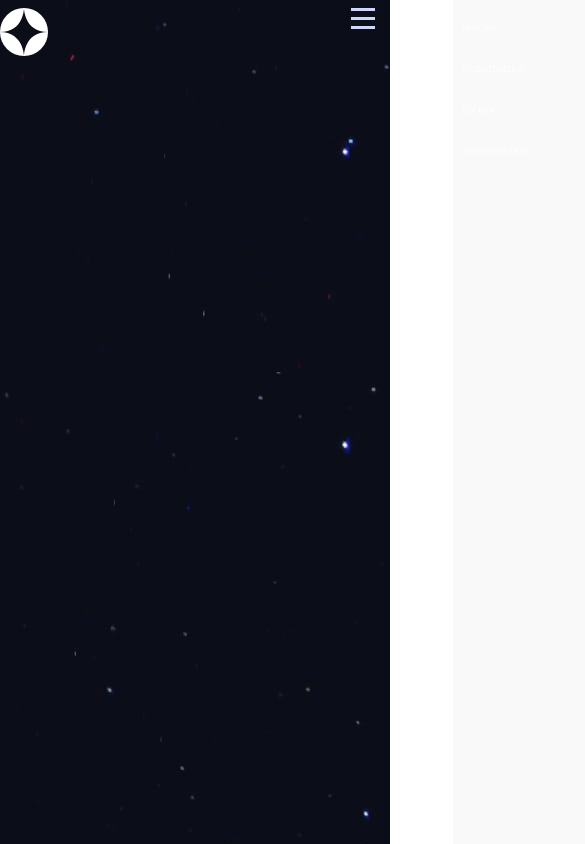
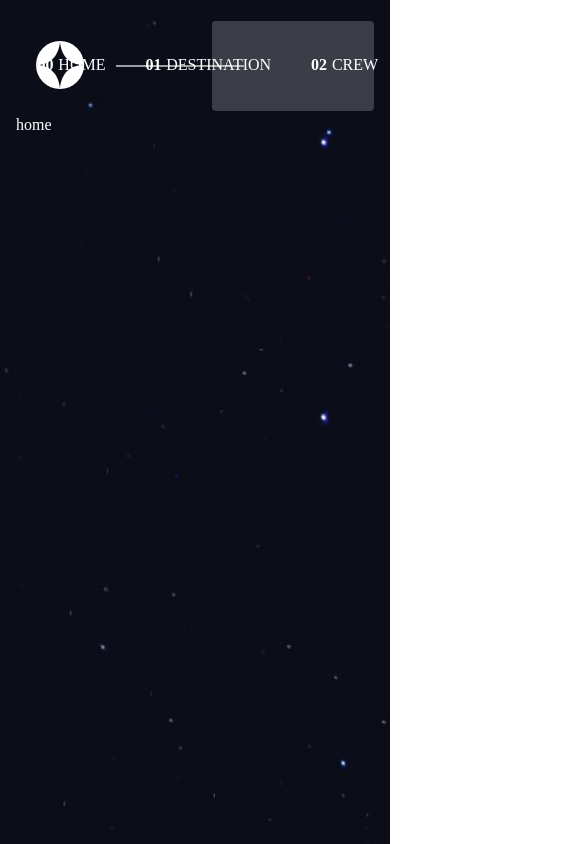
Before and after one commit to Petrone22/Space-exploration-guide, a React (Create React App) app: page / in a window 390 px wide. Shown: the top 844 px of the page, 585 px wide, since content can reach past the window. Built offline with nearby package versions, Linux system fonts and the light colour scheme; a web font is replaced by a local one.

Commit message:
improved code sustainability for future use

```diff
--- a/src/App.css
+++ b/src/App.css
@@ -3,103 +3,64 @@
   --clr-secondary: #d0d6f9;
   --clr-accent: #ffffff;
 }
+* {
+  box-sizing: border-box;
+  margin: 0;
+  padding: 0;
+}
 body {
   font-family: "Bellefair", serif;
-  margin-left: 50px;
-  margin-right: 50px;
-  margin-top: 0;
-  margin-bottom: 0;
-  box-sizing: border-box;
-  background-color: white;
 }
-.app {
+
+.space {
+  height: 100vh;
+  padding: 1rem;
   background-image: url(./assets/home/background-home-desktop.jpg);
   background-repeat: no-repeat;
-  height: 100vh;
-  width: 100%;
+  background-size: cover;
+  color: var(--clr-accent);
 }
 .nav-bar {
-  width: auto;
   display: flex;
-  color: white;
+  margin-left: 20px;
   height: 100px;
   align-items: center;
   justify-content: space-between;
-  padding: 5px 1rem 5px 4px;
 }
-.nav-bar > .nav-menu {
-  background-color: rgba(225, 225, 225, 0.2);
-  backdrop-filter: blur(10px);
-  height: auto;
-  width: 48%;
-}
-.nav-bar ul {
-  display: flex;
-  gap: 2rem;
-  list-style-type: none;
-  padding: 10px;
-  font-size: 14px;
-  justify-content: center;
+.nav-img {
+  width: 48px;
+  height: 50px;
 }
 tr {
   border: 1px solid var(--clr-accent);
-  opacity: 20%;
-  width: 35%;
-  position: absolute;
-  left: 300px;
+  width: 500px;
+  opacity: 60%;
   z-index: 10;
+  transform: translate(25%);
 }
-.hamburger {
-  display: none;
+.nav-menu {
+  width: 48%;
+  background-color: rgba(255, 255, 255, 0.2);
+  backdrop-filter: blur(8px);
+  border-radius: 4px;
+  height: 90%;
+}
+.nav-list {
+  list-style: none;
+  height: 100%;
+  display: flex;
+  gap: 2.5rem;
+  justify-content: center;
+  align-items: center;
+}
+.nav-list > li {
+  display: flex;
+  gap: 0.3rem;
   cursor: pointer;
+  /* border-bottom: 3px solid white; */
+  height: 90%;
+  padding-top: 30px;
 }
-
-li {
-  cursor: pointer;
+.nav-list > li > .li-num {
+  font-weight: bolder;
 }
-@media all and (max-width: 1360px) {
-  tr {
-    width: 25%;
-  }
-}
-@media all and (max-width: 1100px) {
-  tr {
-    display: none;
-  }
-}
-@media all and (max-width: 800px) {
-  .nav-bar {
-    margin: 0;
-    padding: 0;
-    height: auto;
-  }
-
-  li {
-    font-size: 8px;
-  }
-}
-@media all and (max-width: 540px) {
-  body {
-    margin: 0;
-    padding: 0;
-  }
-  .hamburger {
-    display: block;
-    z-index: 10;
-  }
-  .nav-bar {
-    padding-top: 8px;
-    padding-right: 15px;
-    align-items: start;
-  }
-  .nav-menu {
-    position: absolute;
-    right: -250px;
-    bottom: 0;
-    top: 0;
-    height: auto;
-  }
-  ul {
-    flex-direction: column;
-  }
-}
--- a/src/App.js
+++ b/src/App.js
@@ -1,10 +1,11 @@
 import "./App.css";
-import Navbar from "./components/Navbar";
+
+import Space from "./components/Space";
 
 function App() {
   return (
     <div className="app">
-      <Navbar />
+      <Space />
     </div>
   );
 }
--- a/src/components/Navbar.jsx
+++ b/src/components/Navbar.jsx
@@ -1,27 +1,28 @@
 import React from "react";
-import svg from "../assets/icon.svg";
-import hamburger from "../assets/hamburgerMenu.svg";
-import { useState } from "react";
+import navImg from "../assets/icon.svg";
 
 const Navbar = () => {
-  const [nav, openNav] = useState(true);
-  console.log(nav);
   return (
     <div className="nav-bar">
-      <div className="nav-icon">
-        <img src={svg} alt="logo" />
+      <div className="nav-img">
+        <img src={navImg} alt="Logo" />
       </div>
       <tr></tr>
       <div className="nav-menu">
-        <ul>
-          <li>00 HOME</li>
-          <li>01 DESTINATION</li>
-          <li>02 CREW</li>
-          <li>03 TECHNOLOGY</li>
+        <ul className="nav-list">
+          <li>
+            <div className="li-num">00</div> HOME
+          </li>
+          <li>
+            <div className="li-num">01</div> DESTINATION
+          </li>
+          <li>
+            <div className="li-num">02</div> CREW
+          </li>
+          <li>
+            <div className="li-num">03</div> TECHNOLOGY
+          </li>
         </ul>
-      </div>
-      <div className="hamburger" onClick={() => openNav((prevNav) => !prevNav)}>
-        <img src={hamburger} alt="Menu" />
       </div>
     </div>
   );
--- /dev/null
+++ b/src/components/Space.jsx
@@ -0,0 +1,35 @@
+import React from "react";
+import Navbar from "./Navbar";
+import Home from "./home";
+import Crew from "./crew";
+import Destination from "./destination";
+import Technology from "./technology";
+import { useState } from "react";
+import data from "./data.json";
+const Space = () => {
+  const [page, setPage] = useState(0);
+
+  function navDisplay() {
+    return <Navbar />;
+  }
+
+  function pageDisplay() {
+    if (page === 0) {
+      return <Home />;
+    } else if (page === 1) {
+      return <Destination />;
+    } else if (page === 2) {
+      return <Crew />;
+    } else {
+      return <Technology />;
+    }
+  }
+  return (
+    <div className="space">
+      <div className="nav-capsule">{navDisplay()}</div>
+      <div className="main-content">{pageDisplay()}</div>
+    </div>
+  );
+};
+
+export default Space;
--- /dev/null
+++ b/src/components/data.json
@@ -0,0 +1,117 @@
+{
+  "destinations": [
+    {
+      "name": "Moon",
+      "images": {
+        "png": "./assets/destination/image-moon.png",
+        "webp": "./assets/destination/image-moon.webp"
+      },
+      "description": "See our planet as you’ve never seen it before. A perfect relaxing trip away to help regain perspective and come back refreshed. While you’re there, take in some history by visiting the Luna 2 and Apollo 11 landing sites.",
+      "distance": "384,400 km",
+      "travel": "3 days"
+    },
+    {
+      "name": "Mars",
+      "images": {
+        "png": "./assets/destination/image-mars.png",
+        "webp": "./assets/destination/image-mars.webp"
+      },
+      "description": "Don’t forget to pack your hiking boots. You’ll need them to tackle Olympus Mons, the tallest planetary mountain in our solar system. It’s two and a half times the size of Everest!",
+      "distance": "225 mil. km",
+      "travel": "9 months"
+    },
+    {
+      "name": "Europa",
+      "images": {
+        "png": "./assets/destination/image-europa.png",
+        "webp": "./assets/destination/image-europa.webp"
+      },
+      "description": "The smallest of the four Galilean moons orbiting Jupiter, Europa is a winter lover’s dream. With an icy surface, it’s perfect for a bit of ice skating, curling, hockey, or simple relaxation in your snug wintery cabin.",
+      "distance": "628 mil. km",
+      "travel": "3 years"
+    },
+    {
+      "name": "Titan",
+      "images": {
+        "png": "./assets/destination/image-titan.png",
+        "webp": "./assets/destination/image-titan.webp"
+      },
+      "description": "The only moon known to have a dense atmosphere other than Earth, Titan is a home away from home (just a few hundred degrees colder!). As a bonus, you get striking views of the Rings of Saturn.",
+      "distance": "1.6 bil. km",
+      "travel": "7 years"
+    }
+  ],
+  "crew": [
+    {
+      "name": "Douglas Hurley",
+      "images": {
+        "png": "./assets/crew/image-douglas-hurley.png",
+        "webp": "./assets/crew/image-douglas-hurley.webp"
+      },
+      "role": "Commander",
+      "bio": "Douglas Gerald Hurley is an American engineer, former Marine Corps pilot and former NASA astronaut. He launched into space for the third time as commander of Crew Dragon Demo-2."
+    },
+    {
+      "name": "Mark Shuttleworth",
+      "images": {
+        "png": "./assets/crew/image-mark-shuttleworth.png",
+        "webp": "./assets/crew/image-mark-shuttleworth.webp"
+      },
+      "role": "Mission Specialist",
+      "bio": "Mark Richard Shuttleworth is the founder and CEO of Canonical, the company behind the Linux-based Ubuntu operating system. Shuttleworth became the first South African to travel to space as a space tourist."
+    },
+    {
+      "name": "Victor Glover",
+      "images": {
+        "png": "./assets/crew/image-victor-glover.png",
+        "webp": "./assets/crew/image-victor-glover.webp"
+      },
+      "role": "Pilot",
+      "bio": "Pilot on the first operational flight of the SpaceX Crew Dragon to the International Space Station. Glover is a commander in the U.S. Navy where he pilots an F/A-18.He was a crew member of Expedition 64, and served as a station systems flight engineer."
+    },
+    {
+      "name": "Anousheh Ansari",
+      "images": {
+        "png": "./assets/crew/image-anousheh-ansari.png",
+        "webp": "./assets/crew/image-anousheh-ansari.webp"
+      },
+      "role": "Flight Engineer",
+      "bio": "Anousheh Ansari is an Iranian American engineer and co-founder of Prodea Systems. Ansari was the fourth self-funded space tourist, the first self-funded woman to fly to the ISS, and the first Iranian in space."
+    }
+  ],
+  "technology": [
+    {
+      "name": "Launch vehicle",
+      "images": {
+        "portrait": "./assets/technology/image-launch-vehicle-portrait.jpg",
+        "landscape": "./assets/technology/image-launch-vehicle-landscape.jpg"
+      },
+      "description": "A launch vehicle or carrier rocket is a rocket-propelled vehicle used to carry a payload from Earth's surface to space, usually to Earth orbit or beyond. Our WEB-X carrier rocket is the most powerful in operation. Standing 150 metres tall, it's quite an awe-inspiring sight on the launch pad!"
+    },
+    {
+      "name": "Spaceport",
+      "images": {
+        "portrait": "./assets/technology/image-spaceport-portrait.jpg",
+        "landscape": "./assets/technology/image-spaceport-landscape.jpg"
+      },
+      "description": "A spaceport or cosmodrome is a site for launching (or receiving) spacecraft, by analogy to the seaport for ships or airport for aircraft. Based in the famous Cape Canaveral, our spaceport is ideally situated to take advantage of the Earth’s rotation for launch."
+    },
+    {
+      "name": "Space capsule",
+      "images": {
+        "portrait": "./assets/technology/image-space-capsule-portrait.jpg",
+        "landscape": "./assets/technology/image-space-capsule-landscape.jpg"
+      },
+      "description": "A space capsule is an often-crewed spacecraft that uses a blunt-body reentry capsule to reenter the Earth's atmosphere without wings. Our capsule is where you'll spend your time during the flight. It includes a space gym, cinema, and plenty of other activities to keep you entertained."
+    }
+  ],
+  "backgrounds": [
+    {
+      "home": {
+        "desktop": "./assets/home/background-home-desktop.jpg",
+        "tablet": "./assets/home/background-home-tablet.jpg",
+        "mobile": "./assets/home/background-home-mobile.jpg"
+      }
+    }
+  ]
+}
--- a/src/components/home.jsx
+++ b/src/components/home.jsx
@@ -1,7 +1,7 @@
 import React from "react";
 
 const Home = () => {
-  return <div>Home</div>;
+  return <div className="home">home</div>;
 };
 
 export default Home;
```
Also changed, not shown: src/assets/xicon.svg (added).
